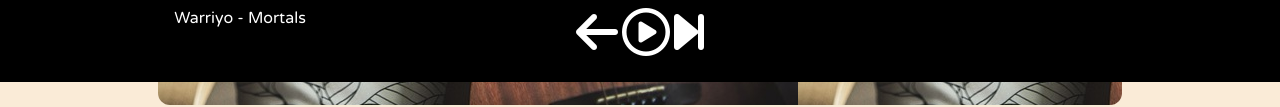
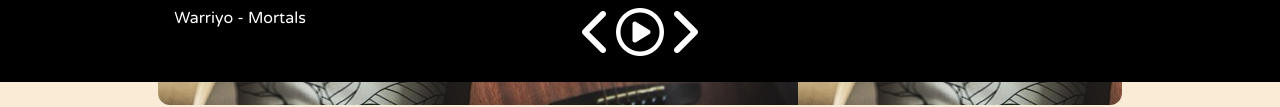
Before and after one commit to milindrai/Spotify-Clone-Project, a plain HTML site: page index.html in a window 1280 px wide. Shown: the part 718-825 px from the top of the page. Drawn offline with Linux system fonts and the light colour scheme.

Commit message:
Update fontawesome icons in index.html

```diff
--- a/index.html
+++ b/index.html
@@ -79,9 +79,9 @@
         <input type="range" name="range" id="myProgressBar" min="0" value="0" max="100">
         <div class="icons">
             <!-- fontawesome icons -->
-            <i class="fas fa-3x fa-arrow-left" id="previous"></i>
+            <i class="fas fa-3x fa-chevron-left" id="previous"></i>
             <i class="far fa-3x fa-play-circle" id="masterPlay"></i>
-            <i class="fas fa-3x fa-step-forward" id="next"></i>
+            <i class="fas fa-3x fa-chevron-right" id="next"></i>
         </div>
         <div class="songInfo">
             <img src="playing.gif" width="42px" alt="" id="gif"> <span id="masterSongName">Warriyo - Mortals</span>
```
